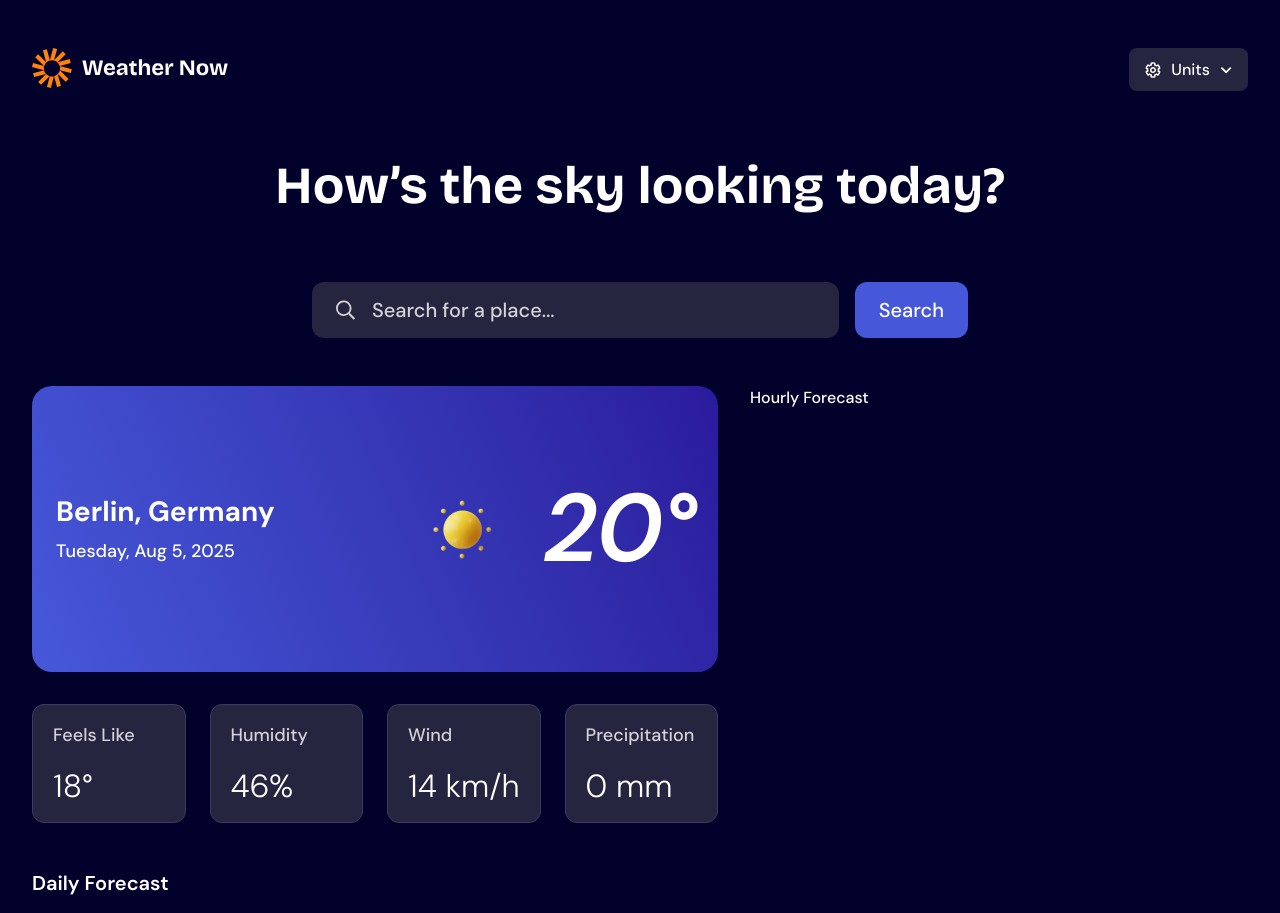
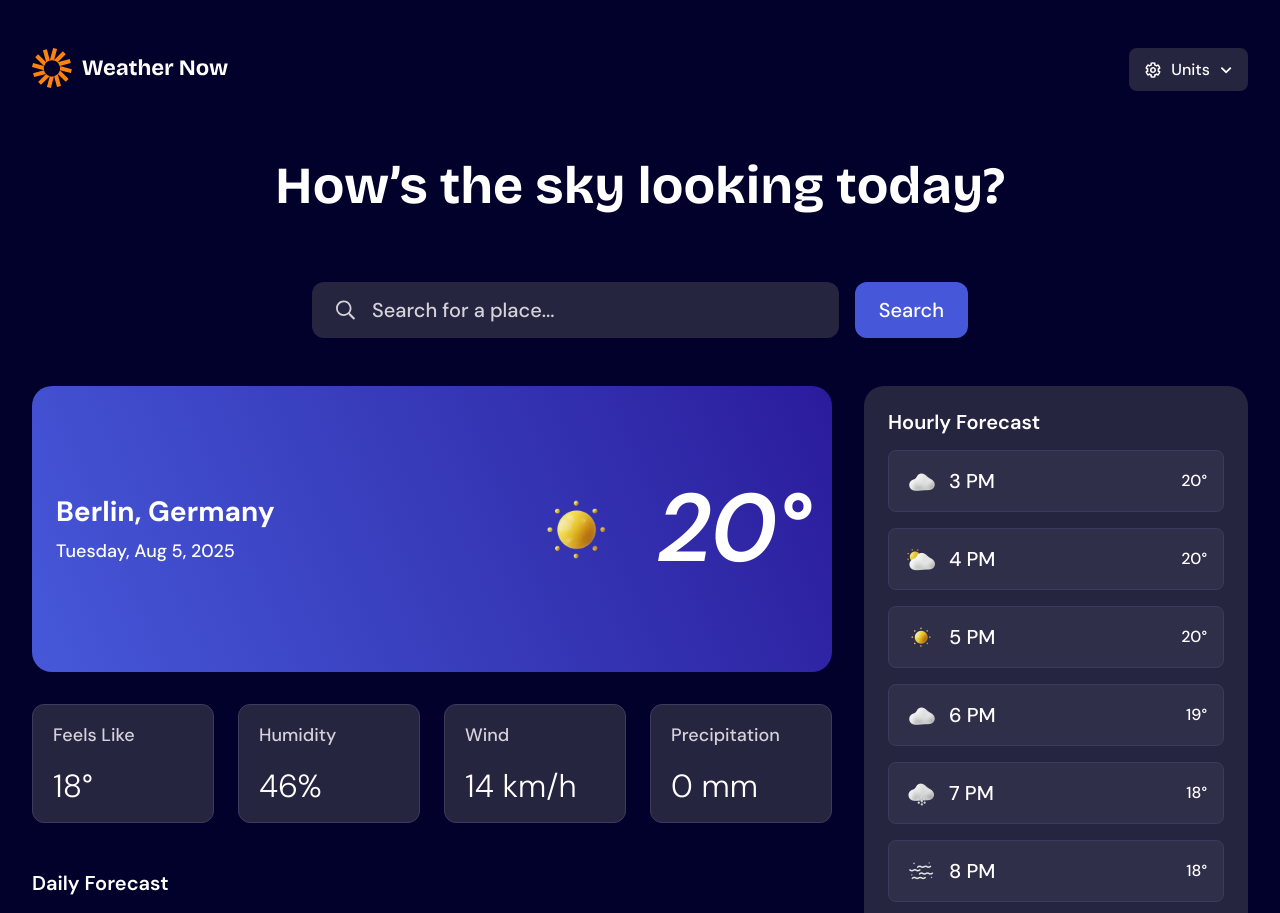
Before and after one commit to joshjavier/weather-app, a React (Vite) app: page / in a window 1280 px wide. Shown: the top 913 px of the page. Built offline with nearby package versions, Linux system fonts and the light colour scheme.

Commit message:
feat: add HourlyForecast component

```diff
--- /dev/null
+++ b/src/components/hourly-forecast.tsx
@@ -0,0 +1,67 @@
+function HourlyWeatherCard({
+  icon,
+  time,
+  temp,
+}: {
+  icon: { src: string; alt: string }
+  time: string
+  temp: number
+}) {
+  return (
+    <div className="rounded-8 flex items-center gap-100 border border-neutral-600 bg-neutral-700 py-125 pr-200 pl-150">
+      <img src={icon.src} alt={icon.alt} width={40} height={40} />
+      <p className="text-preset-5 font-medium">{time}</p>
+      <p className="text-preset-7 ml-auto">{temp}&deg;</p>
+    </div>
+  )
+}
+
+export function HourlyForecast() {
+  return (
+    <div className="rounded-20 flex max-w-[384px] flex-1 flex-col gap-200 bg-neutral-800 p-300">
+      <div className="flex items-center justify-between">
+        <h2 className="text-preset-5">Hourly Forecast</h2>
+      </div>
+      <HourlyWeatherCard
+        icon={{ src: '/images/icon-overcast.webp', alt: 'Overcast' }}
+        time="3 PM"
+        temp={20}
+      />
+      <HourlyWeatherCard
+        icon={{ src: '/images/icon-partly-cloudy.webp', alt: 'Partly cloudy' }}
+        time="4 PM"
+        temp={20}
+      />
+      <HourlyWeatherCard
+        icon={{ src: '/images/icon-sunny.webp', alt: 'Sunny' }}
+        time="5 PM"
+        temp={20}
+      />
+      <HourlyWeatherCard
+        icon={{ src: '/images/icon-overcast.webp', alt: 'Overcast' }}
+        time="6 PM"
+        temp={19}
+      />
+      <HourlyWeatherCard
+        icon={{ src: '/images/icon-snow.webp', alt: 'Snow' }}
+        time="7 PM"
+        temp={18}
+      />
+      <HourlyWeatherCard
+        icon={{ src: '/images/icon-fog.webp', alt: 'Fog' }}
+        time="8 PM"
+        temp={18}
+      />
+      <HourlyWeatherCard
+        icon={{ src: '/images/icon-snow.webp', alt: 'Snow' }}
+        time="9 PM"
+        temp={17}
+      />
+      <HourlyWeatherCard
+        icon={{ src: '/images/icon-overcast.webp', alt: 'Overcast' }}
+        time="10 PM"
+        temp={17}
+      />
+    </div>
+  )
+}
--- a/src/components/weather-data.tsx
+++ b/src/components/weather-data.tsx
@@ -1,14 +1,15 @@
 import { DailyForecast } from './daily-forecast'
+import { HourlyForecast } from './hourly-forecast'
 import { WeatherInfo } from './weather-info'
 
 export function WeatherData() {
   return (
     <div className="flex w-full gap-400">
-      <div className="space-y-600">
+      <div className="flex-1 space-y-600">
         <WeatherInfo />
         <DailyForecast />
       </div>
-      <div>Hourly Forecast</div>
+      <HourlyForecast />
     </div>
   )
 }
```
